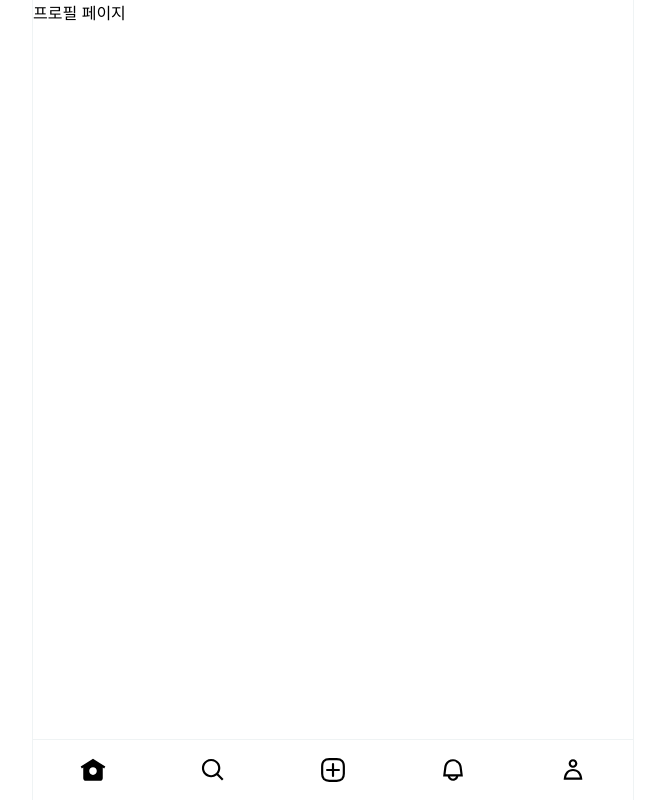
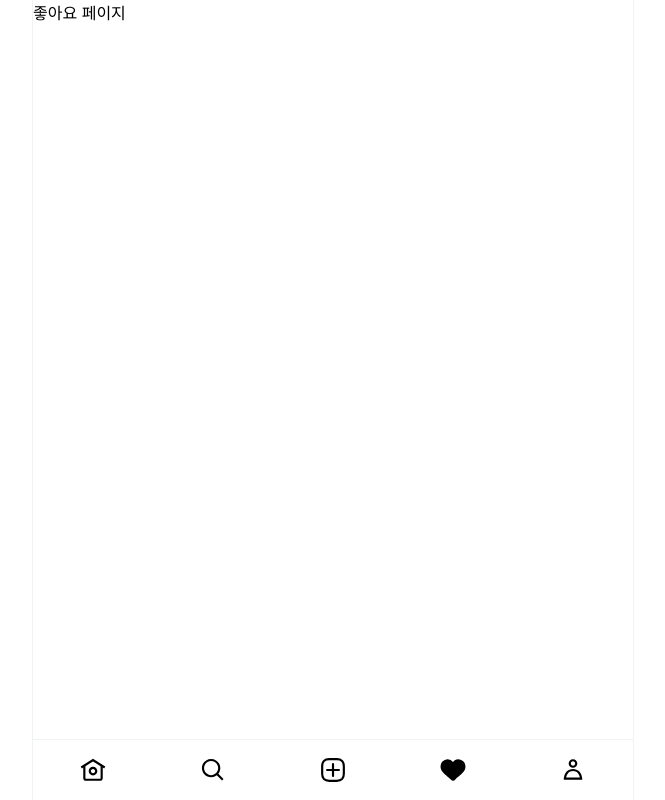
Before and after one commit to Neulbom1234/Neulbom, a Next.js app in the folder front/: page /likes in a window 1280 px wide. Shown: the whole page, without its empty margins (307-972 px from the left). Built offline with nearby package versions, Linux system fonts and the light colour scheme.

Commit message:
likes 페이지 추가

```diff
--- a/front/src/app/(main)/_component/NavMenu.tsx
+++ b/front/src/app/(main)/_component/NavMenu.tsx
@@ -16,7 +16,7 @@ export default function NavMenu() {
       <li> {/* 메인페이지 */}
         <Link href="/">
           <div className={style.navPill}>
-            {segment && (['search', 'post', 'notice', `${me.id}`].includes(segment)) ? // segment === ''이 안 되기 때문에 include 사용
+            {segment && (['search', 'post', 'notice', 'likes', `${me.id}`].includes(segment)) ? // segment === ''이 안 되기 때문에 include 사용
               <>
                 <svg width={26} viewBox="0 0 24 24" aria-hidden="true"
                     className="r-18jsvk2 r-4qtqp9 r-yyyyoo r-lwhw9o r-dnmrzs r-bnwqim r-1plcrui r-lrvibr r-cnnz9e">
@@ -82,20 +82,18 @@ export default function NavMenu() {
           </div>
         </Link>
       </li>
-      <li> {/* 알림페이지 */}
-        <Link href="/notice">
+      <li> {/* 좋아요페이지 */}
+        <Link href="/likes">
           <div className={style.navPill}>
-            {segment === 'notice'?
-            <svg viewBox="0 0 24 24" aria-hidden="true" className="r-4qtqp9 r-yyyyoo r-dnmrzs r-bnwqim r-lrvibr r-m6rgpd r-18jsvk2 r-lwhw9o r-cnnz9e" width={26} height={26}>
-              <g>
-                <path d="M11.996 2c-4.062 0-7.49 3.021-7.999 7.051L2.866 18H7.1c.463 2.282 2.481 4 4.9 4s4.437-1.718 4.9-4h4.236l-1.143-8.958C19.48 5.017 16.054 2 11.996 2zM9.171 18h5.658c-.412 1.165-1.523 2-2.829 2s-2.417-.835-2.829-2z"></path>
-              </g>
-            </svg>:
-            <svg viewBox="0 0 24 24" aria-hidden="true" className="r-4qtqp9 r-yyyyoo r-dnmrzs r-bnwqim r-lrvibr r-m6rgpd r-18jsvk2 r-lwhw9o r-cnnz9e" width={26} height={26}>
-              <g>
-                <path d="M19.993 9.042C19.48 5.017 16.054 2 11.996 2s-7.49 3.021-7.999 7.051L2.866 18H7.1c.463 2.282 2.481 4 4.9 4s4.437-1.718 4.9-4h4.236l-1.143-8.958zM12 20c-1.306 0-2.417-.835-2.829-2h5.658c-.412 1.165-1.523 2-2.829 2zm-6.866-4l.847-6.698C6.364 6.272 8.941 4 11.996 4s5.627 2.268 6.013 5.295L18.864 16H5.134z"></path>
-              </g>
-            </svg>}
+            {segment === 'likes'?
+            <svg aria-label="좋아요" fill="currentColor" role="img" viewBox="0 0 24 24" width={26} height={26}>
+              <path d="M17.075 1.987a5.852 5.852 0 0 0-5.07 2.66l-.008.012-.01-.014a5.878 5.878 0 0 0-5.062-2.658A6.719 6.719 0 0 0 .5 8.952c0 3.514 2.581 5.757 5.077 7.927.302.262.607.527.91.797l1.089.973c2.112 1.89 3.149 2.813 3.642 3.133a1.438 1.438 0 0 0 1.564 0c.472-.306 1.334-1.07 3.755-3.234l.978-.874c.314-.28.631-.555.945-.827 2.478-2.15 5.04-4.372 5.04-7.895a6.719 6.719 0 0 0-6.425-6.965Z"></path>
+            </svg>
+            :
+            <svg aria-label="좋아요" fill="currentColor" role="img" viewBox="0 0 24 24" width={26} height={26}>
+              <path d="M16.792 3.904A4.989 4.989 0 0 1 21.5 9.122c0 3.072-2.652 4.959-5.197 7.222-2.512 2.243-3.865 3.469-4.303 3.752-.477-.309-2.143-1.823-4.303-3.752C5.141 14.072 2.5 12.167 2.5 9.122a4.989 4.989 0 0 1 4.708-5.218 4.21 4.21 0 0 1 3.675 1.941c.84 1.175.98 1.763 1.12 1.763s.278-.588 1.11-1.766a4.17 4.17 0 0 1 3.679-1.938m0-2a6.04 6.04 0 0 0-4.797 2.127 6.052 6.052 0 0 0-4.787-2.127A6.985 6.985 0 0 0 .5 9.122c0 3.61 2.55 5.827 5.015 7.97.283.246.569.494.853.747l1.027.918a44.998 44.998 0 0 0 3.518 3.018 2 2 0 0 0 2.174 0 45.263 45.263 0 0 0 3.626-3.115l.922-.824c.293-.26.59-.519.885-.774 2.334-2.025 4.98-4.32 4.98-7.94a6.985 6.985 0 0 0-6.708-7.218Z"></path>
+            </svg>
+          }
           </div>
         </Link>
       </li>
--- /dev/null
+++ b/front/src/app/(main)/likes/page.tsx
@@ -0,0 +1,9 @@
+export default function Page() {
+  return (
+    <>
+      <div>
+        좋아요 페이지
+      </div>
+    </>
+  )
+}
```
Also changed, not shown: front/src/app/(main)/_component/Headet.tsx (added, +45 -0 lines), front/src/app/(main)/_component/header.module.css (added, +40 -0 lines), front/src/app/(main)/home.module.css (+0 -35 lines), front/src/app/(main)/page.tsx (+5 -6 lines).
